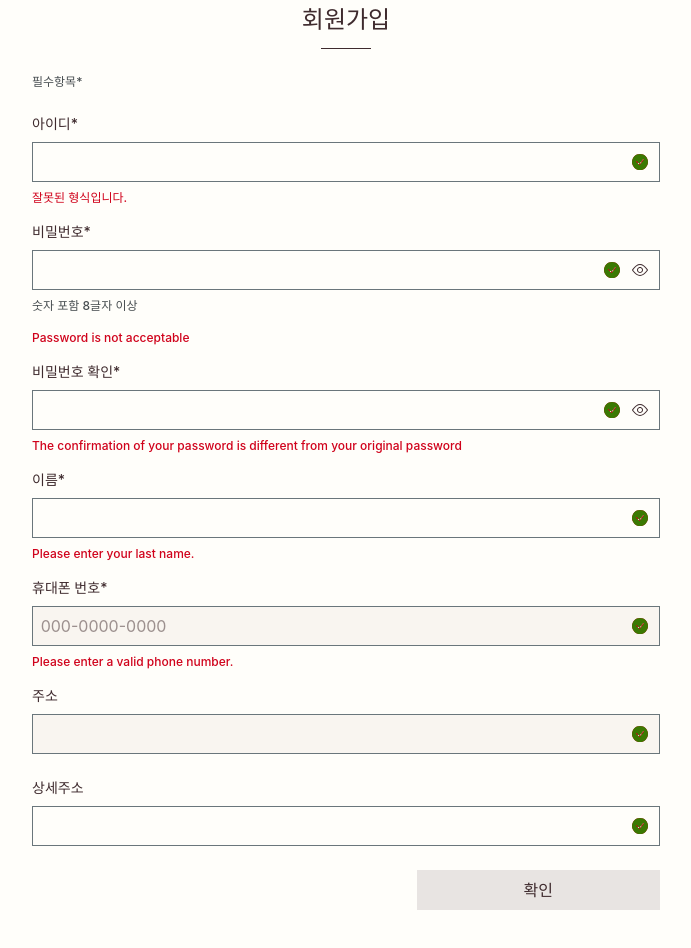
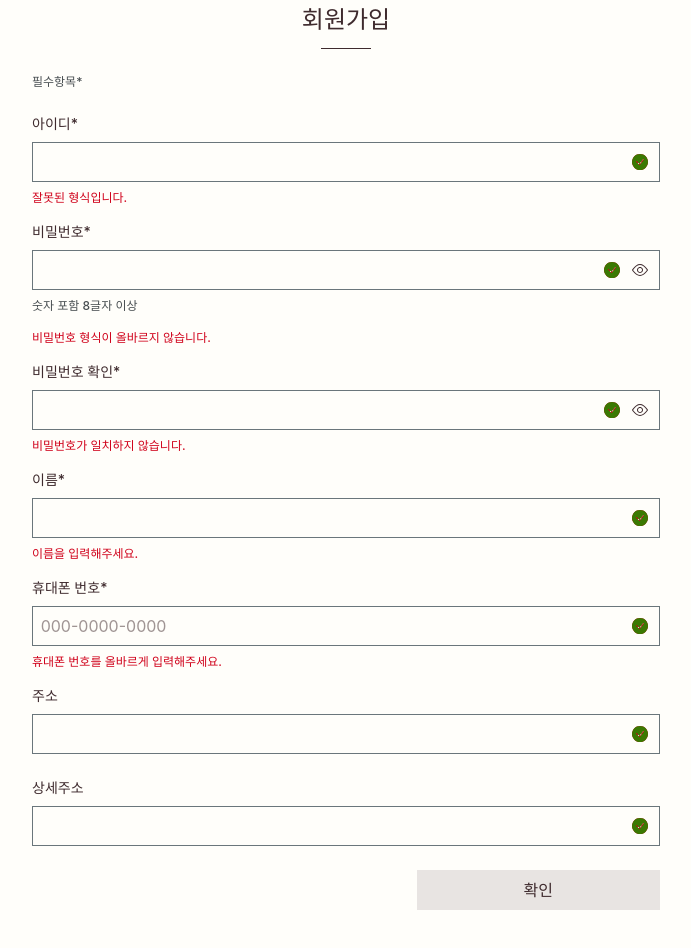
Before and after one commit to FRONTENDBOOTCAMP-17th/loccishop, a website built with Vite: page src/pages/signup/index.html in a window 1280 px wide. Shown: the top 948 px of the page, without its empty margins (294-985 px from the left). Built offline with nearby package versions, Linux system fonts and the light colour scheme.

Commit message:
style: 영문 에러 메시지를 한글로 수정

```diff
--- a/src/pages/signup/index.html
+++ b/src/pages/signup/index.html
@@ -96,7 +96,7 @@
               id="pwErrorText"
               class="text-error-red text-[12px] font-medium leading-4 mb-4"
             >
-              Password is not acceptable
+              비밀번호 형식이 올바르지 않습니다.
             </p>
           </div>
 
@@ -139,8 +139,7 @@
               id="pwConfirmErrorText"
               class="text-error-red text-[12px] font-medium leading-4 mb-4"
             >
-              The confirmation of your password is different from your original
-              password
+              비밀번호가 일치하지 않습니다.
             </p>
           </div>
 
@@ -173,7 +172,7 @@
               class="text-error-red text-[12px] font-medium leading-4 mb-4"
               id="nameErrorText"
             >
-              Please enter your last name.
+              이름을 입력해주세요.
             </p>
           </div>
 
@@ -187,7 +186,7 @@
                 id="userPhone"
                 name="userPhone"
                 placeholder="000-0000-0000"
-                class="bg-grey-96 border border-grey-45 my-2 h-10 py-2.25 pl-[7.67px] pr-[31.7px] w-full"
+                class="bg-grey-99 border border-grey-45 my-2 h-10 py-2.25 pl-[7.67px] pr-[31.7px] w-full"
                 required
               />
               <img
@@ -207,7 +206,7 @@
               class="text-error-red text-[12px] font-medium leading-4 mb-4"
               id="phoneErrorText"
             >
-              Please enter a valid phone number.
+              휴대폰 번호를 올바르게 입력해주세요.
             </p>
           </div>
 
@@ -220,7 +219,7 @@
                 type="text"
                 id="userAddress"
                 name="userAddress"
-                class="bg-grey-96 border border-grey-45 my-2 h-10 py-2.25 pl-[7.67px] pr-[31.7px] w-full"
+                class="bg-grey-99 border border-grey-45 my-2 h-10 py-2.25 pl-[7.67px] pr-[31.7px] w-full"
                 required
               />
               <img
```
